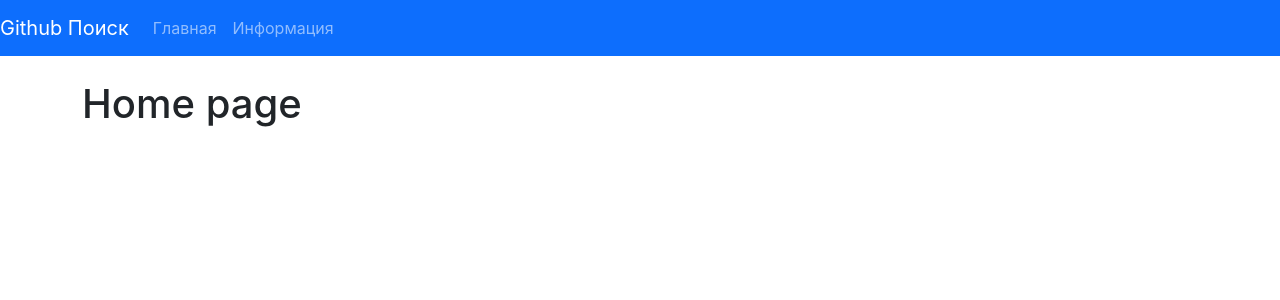
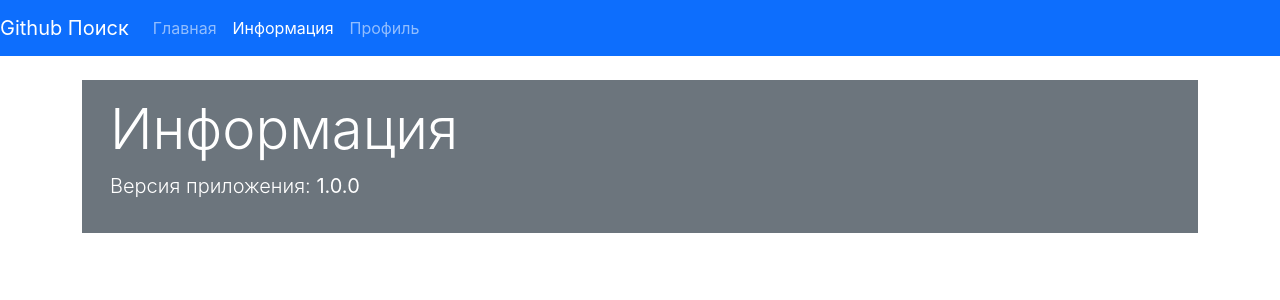
Before and after one commit to Aleksandr-Glebik/react-hooks, a React (Create React App) app in the folder react-hooks/: page /about in a window 1280 px wide. Shown: the top 300 px of the page. Built offline with nearby package versions, Linux system fonts and the light colour scheme.

Commit message:
feat: add BrowserRouter, Routes, Route for elements: Home page, About, Profile

```diff
--- a/react-hooks/package.json
+++ b/react-hooks/package.json
@@ -10,6 +10,7 @@
     "node-sass": "^7.0.1",
     "react": "^18.2.0",
     "react-dom": "^18.2.0",
+    "react-router-dom": "^6.3.0",
     "react-scripts": "5.0.1",
     "web-vitals": "^2.1.4"
   },
--- a/react-hooks/src/App.js
+++ b/react-hooks/src/App.js
@@ -1,16 +1,24 @@
 import React from 'react'
+import {BrowserRouter, Routes, Route} from 'react-router-dom'
 import {Navbar} from './components/Navbar'
 import {Home} from './pages/Home'
+import {About} from './pages/About'
+import {Profile} from './pages/Profile'
 
 function App() {
   return (
-    <React.Fragment>
-      <Navbar />
-      <div className={'container pt-4'}>
-        <Home />
-      </div>
-    </React.Fragment>
-
+    <BrowserRouter>
+        <Navbar />
+        <div className={'container pt-4'}>
+          <Routes>
+            <Route path='/' exact element={<Home />}/>
+            <Route path='/about' element={<About />}/>
+            <Route path='profile'>
+              <Route path=':name' element={<Profile />}/>
+            </Route>
+          </Routes>
+        </div>
+    </BrowserRouter>
   )
 }
 
--- a/react-hooks/src/components/Navbar.js
+++ b/react-hooks/src/components/Navbar.js
@@ -1,4 +1,5 @@
 import React from 'react'
+import { NavLink } from 'react-router-dom'
 
 export const Navbar = () => (
     <nav className={'navbar navbar-dark bg-primary navbar-expand-lg'}>
@@ -7,10 +8,13 @@ export const Navbar = () => (
         </div>
         <ul className={'navbar-nav'}>
             <li className={'nav-item'}>
-                <a href="/" className={'nav-link'}>Главная</a>
+                <NavLink to="/" exact className={'nav-link'}>Главная</NavLink>
             </li>
             <li className={'nav-item'}>
-                <a href="/about" className={'nav-link'}>Информация</a>
+                <NavLink to="/about" className={'nav-link'}>Информация</NavLink>
+            </li>
+            <li className={'nav-item'}>
+                <NavLink to="/profile/1" className={'nav-link'}>Профиль</NavLink>
             </li>
         </ul>
     </nav>
--- a/react-hooks/src/pages/About.js
+++ b/react-hooks/src/pages/About.js
@@ -3,8 +3,11 @@ import React from 'react'
 export const About = () => {
 
     return (
-        <div>
-            <h1>About page</h1>
+        <div className={'p-3 mb-2 bg-secondary text-white'}>
+            <div className={'container'}>
+                <h1 className={'display-4'}>Информация</h1>
+                <p className={'lead'}>Версия приложения: <strong>1.0.0</strong></p>
+            </div>
         </div>
     )
 }
```
Also changed, not shown: 1 other file (tests, documents, lock files or other folders).
